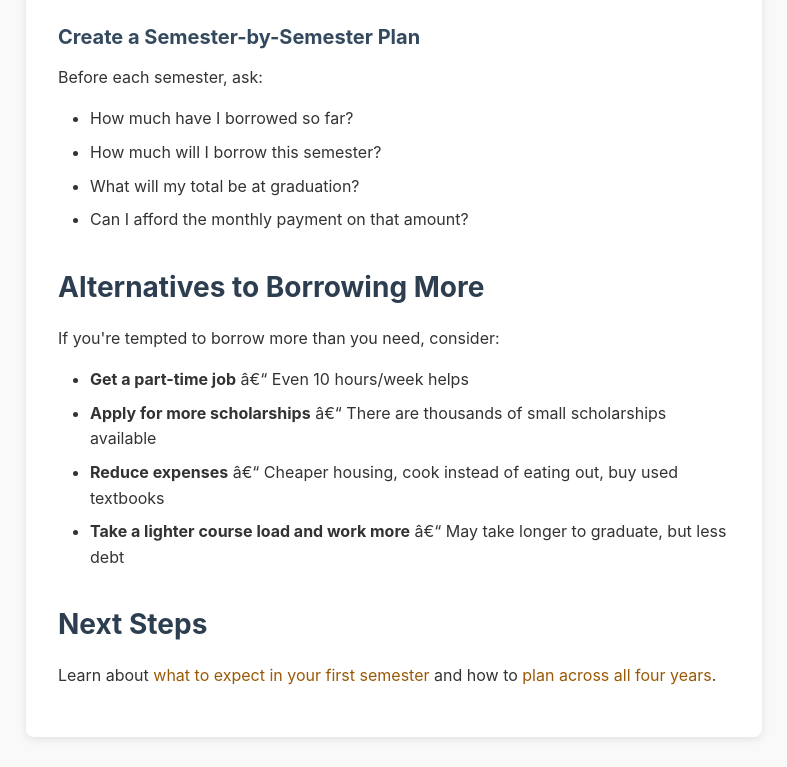
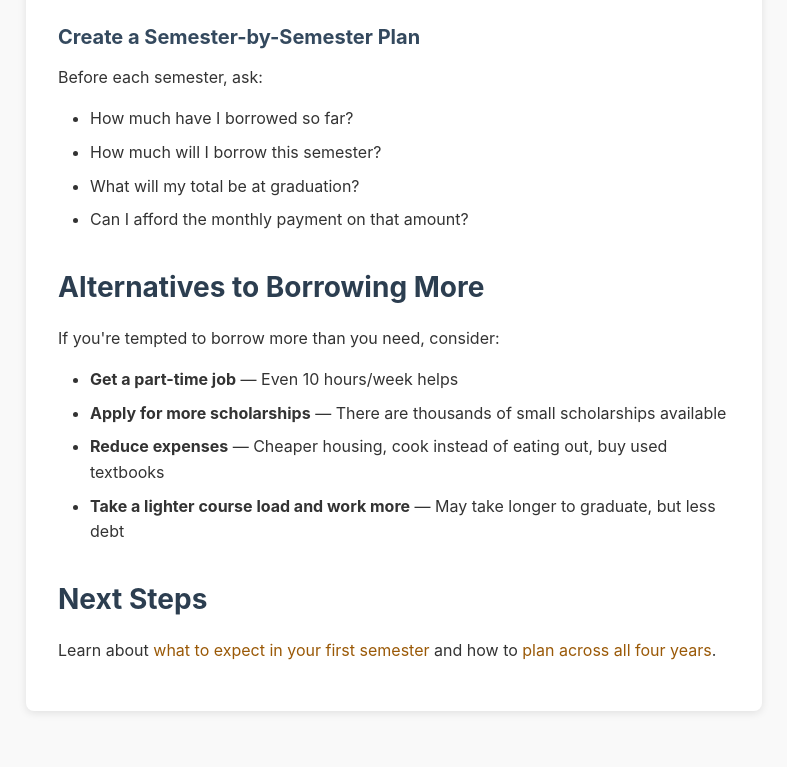
Before and after one commit to suk12345678/semester-loan-planning, a plain HTML site: page index.html in a window 1280 px wide. Shown: the part 3857-4624 px from the top of the page, without its empty margins (246-1033 px from the left). Drawn offline with Linux system fonts and the light colour scheme.

Commit message:
Fix em dash character encoding

```diff
--- a/index.html
+++ b/index.html
@@ -163,8 +163,8 @@
             <h2>Subsidized vs Unsubsidized: Take Subsidized First</h2>
             <p>If you're offered both types of loans:</p>
             <ul>
-                <li><strong>Always take subsidized loans first</strong> â€“ The government pays your interest while you're in school</li>
-                <li><strong>Only take unsubsidized if you need more</strong> â€“ Interest accrues from day one</li>
+                <li><strong>Always take subsidized loans first</strong> — The government pays your interest while you're in school</li>
+                <li><strong>Only take unsubsidized if you need more</strong> — Interest accrues from day one</li>
             </ul>
 
             <h2>Can You Reduce or Return Loans?</h2>
@@ -200,10 +200,10 @@
             <h2>Alternatives to Borrowing More</h2>
             <p>If you're tempted to borrow more than you need, consider:</p>
             <ul>
-                <li><strong>Get a part-time job</strong> â€“ Even 10 hours/week helps</li>
-                <li><strong>Apply for more scholarships</strong> â€“ There are thousands of small scholarships available</li>
-                <li><strong>Reduce expenses</strong> â€“ Cheaper housing, cook instead of eating out, buy used textbooks</li>
-                <li><strong>Take a lighter course load and work more</strong> â€“ May take longer to graduate, but less debt</li>
+                <li><strong>Get a part-time job</strong> — Even 10 hours/week helps</li>
+                <li><strong>Apply for more scholarships</strong> — There are thousands of small scholarships available</li>
+                <li><strong>Reduce expenses</strong> — Cheaper housing, cook instead of eating out, buy used textbooks</li>
+                <li><strong>Take a lighter course load and work more</strong> — May take longer to graduate, but less debt</li>
             </ul>
 
             <h2>Next Steps</h2>
```
